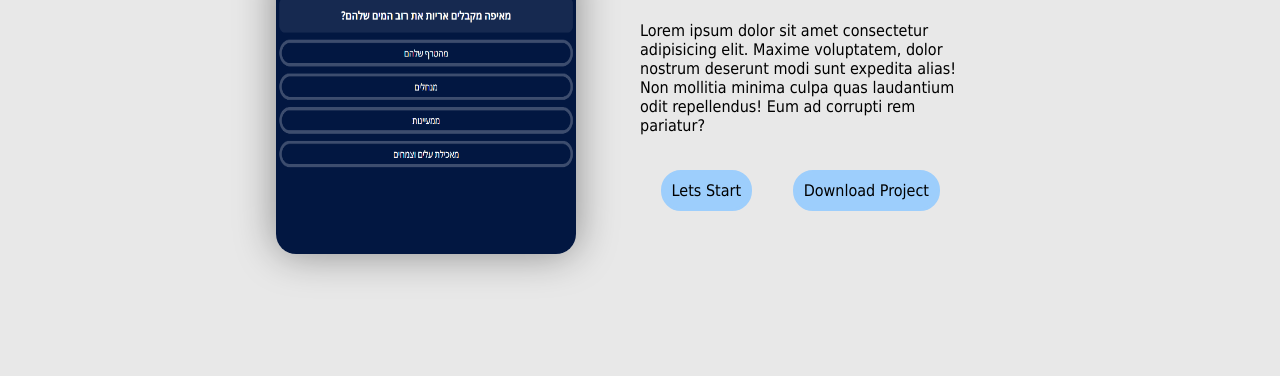
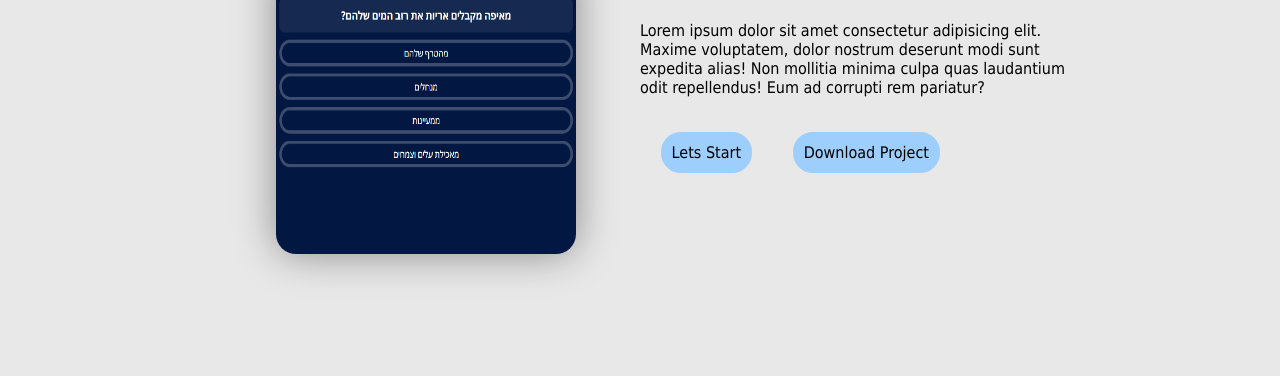
Before and after one commit to Natalyrubin/project_nataly_rubin, a plain HTML site: page html/js_projectPage1.html in a window 1280 px wide. Shown: the part 382-758 px from the top of the page. Drawn offline with Linux system fonts and the light colour scheme.

Commit message:
Update js_projects.css

```diff
--- a/lp_projects/js_projects.css
+++ b/lp_projects/js_projects.css
@@ -121,7 +121,7 @@ a {
         direction: rtl;
         display: flex;
         width: 100%;
-        height: 70vh;
+        height: 80vh;
         background-color: rgb(232, 232, 232);
     }
 
@@ -134,7 +134,8 @@ a {
     .projectSection {
         width: 50%;
         direction: ltr;
-        height: 100%;
+        height: max-content;
+        padding-bottom: 15vh;
     }
 
 
@@ -169,7 +170,7 @@ a {
         margin: 0;
         vertical-align: middle;
         padding-top: 25px;
-        width: 50%;
+        width: 70%;
     }
 
 
```
